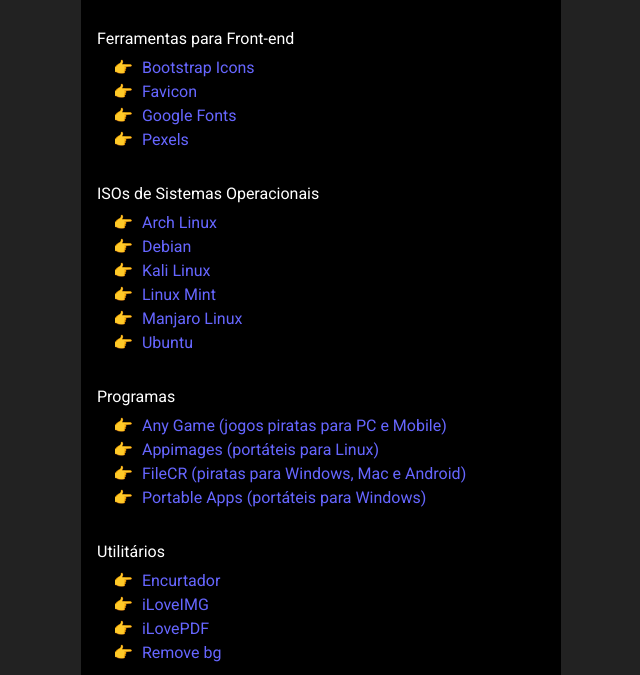
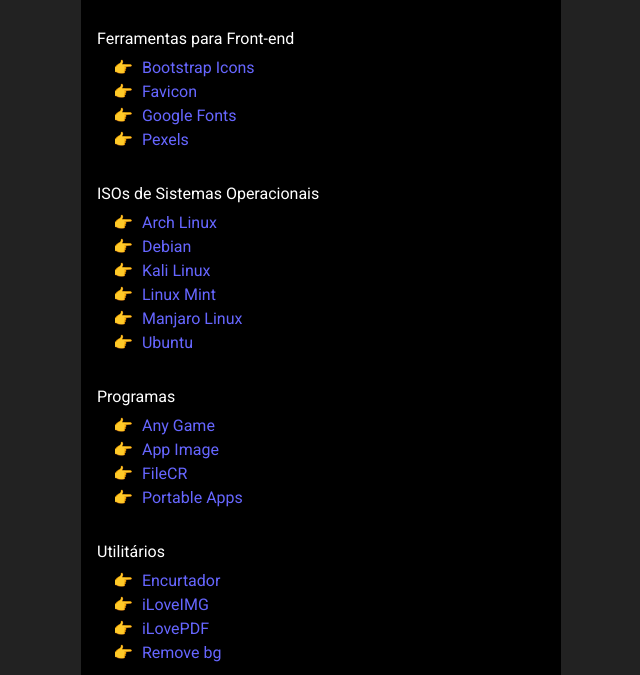
Before and after one commit to zolppy/useful-links, a plain HTML site: page index.html in a window 1280 px wide. Shown: the part 497-1172 px from the top of the page, without its empty margins (319-959 px from the left). Drawn offline with Linux system fonts and the light colour scheme.

Commit message:
alguns ajustes

```diff
--- a/index.html
+++ b/index.html
@@ -239,25 +239,25 @@
             class="category__link"
             target="_blank"
           >
-            Any Game (jogos piratas para PC e Mobile)
+            Any Game
           </a>
         </li>
         <li class="category__item">
           <a
-            href=""
+            href="https://appimage.github.io/apps/"
             class="category__link"
             target="_blank"
           >
-            Appimages (portáteis para Linux)
+            App Image
           </a>
         </li>
         <li class="category__item">
           <a
-            href=""
+            href="https://filecr.com/en/?id=137761039998"
             class="category__link"
             target="_blank"
           >
-            FileCR (piratas para Windows, Mac e Android)
+            FileCR
           </a>
         </li>
         <li class="category__item">
@@ -266,7 +266,7 @@
             class="category__link"
             target="_blank"
           >
-            Portable Apps (portáteis para Windows)
+            Portable Apps
           </a>
         </li>
       </ul>
```
